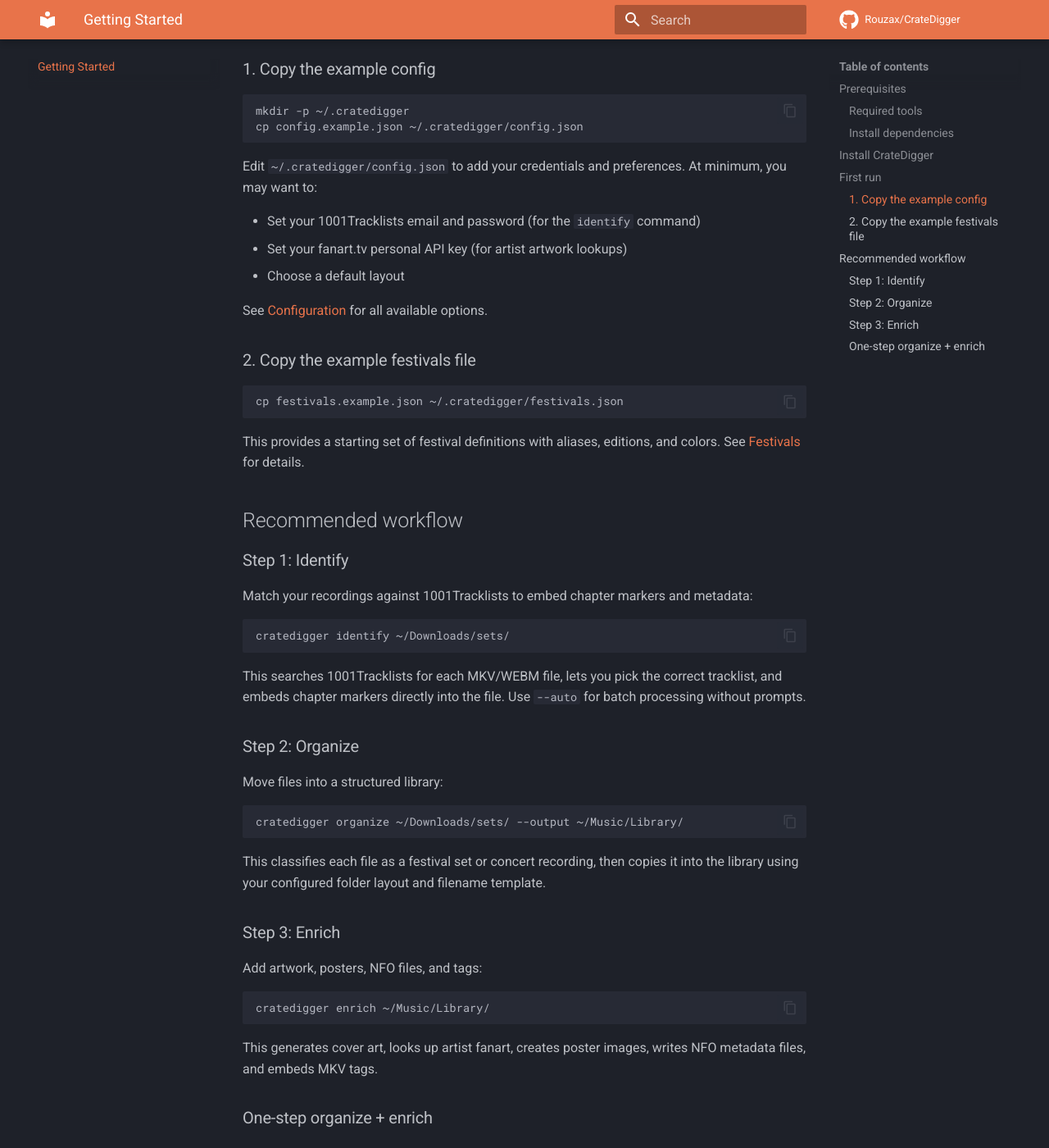
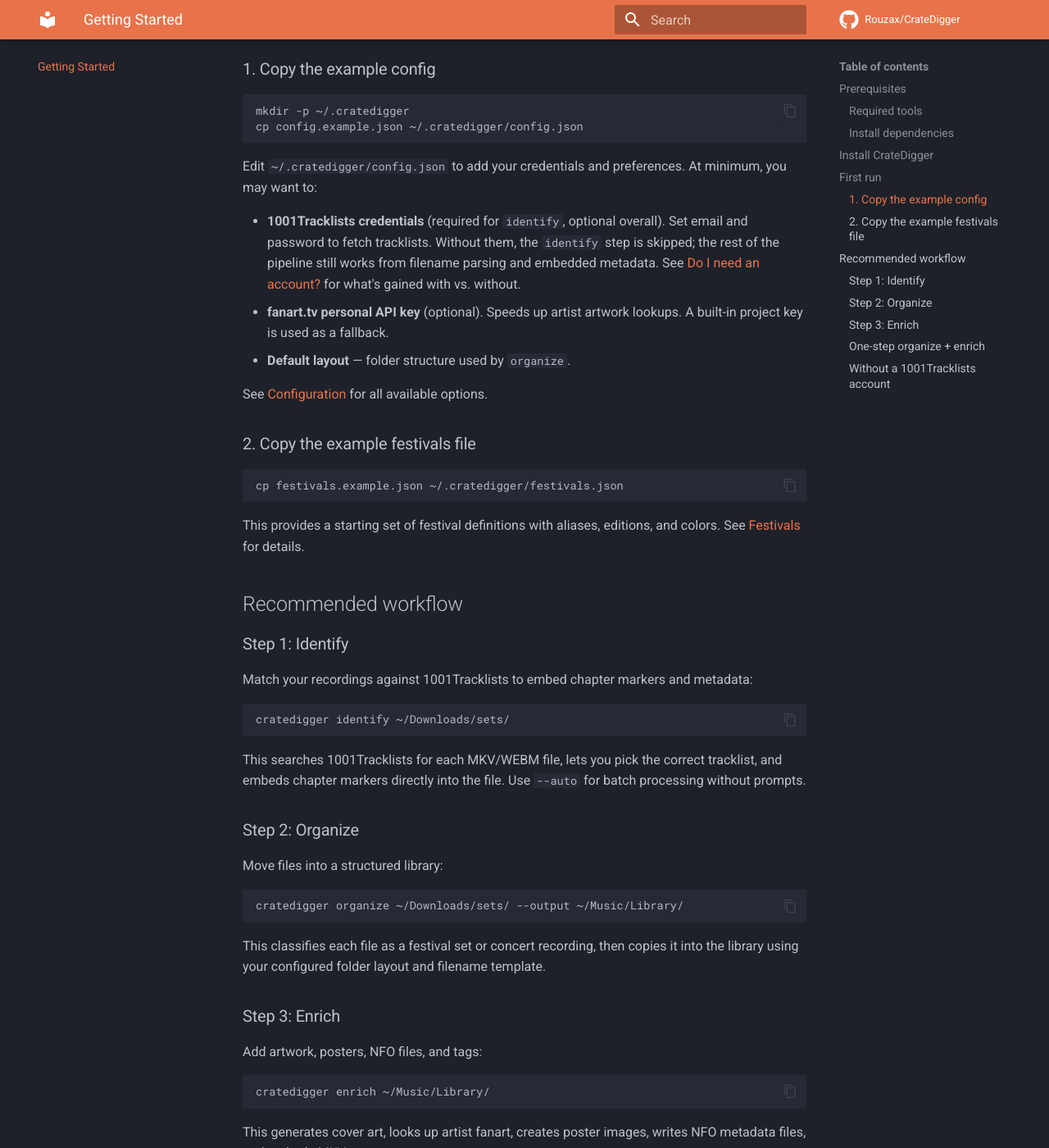
Before and after one commit to Rouzax/CrateDigger, an MkDocs documentation site: the page built from docs/getting-started.md, in a window 1280 px wide and 1400 px high, scrolled down 1129 px. Shown: the whole window at 82% size. Built offline with MkDocs 1.6.1 and Material for MkDocs 9.7.7, drawn with Linux system fonts in a browser that asks for light colours; comment, search, counter and statistics services are not loaded; some of the changed text lies outside the part shown.

Commit message:
docs: surface 1001TL account trade-off on index and getting-started
New users landing on the docs couldn't tell from index.md or
getting-started.md that identify requires a 1001TL account and that
the rest of the pipeline works without one. The capabilities matrix
was only reachable from tracklists.md.

index.md: add a note admonition between the three-command workflow
and Quick start, so copy-pasters see the caveat before running
identify. Links to the matrix on tracklists.md.

getting-started.md: rewrite the credentials bullet from 'you may want
to' to explicit 'required for identify, optional overall'. Add a
'Without a 1001Tracklists account' subsection after the recommended
workflow showing the 2-step alternative (organize + enrich) and what
it preserves vs. loses.

No new duplication: both pages link to the canonical capabilities
matrix on tracklists.md#do-i-need-an-account rather than repeating it.
Verified with mkdocs build --strict.

````diff
--- a/docs/getting-started.md
+++ b/docs/getting-started.md
@@ -71,9 +71,9 @@
 
 Edit `~/.cratedigger/config.json` to add your credentials and preferences. At minimum, you may want to:
 
-- Set your 1001Tracklists email and password (for the `identify` command)
-- Set your fanart.tv personal API key (for artist artwork lookups)
-- Choose a default layout
+- **1001Tracklists credentials** (required for `identify`, optional overall). Set email and password to fetch tracklists. Without them, the `identify` step is skipped; the rest of the pipeline still works from filename parsing and embedded metadata. See [Do I need an account?](tracklists.md#do-i-need-an-account) for what's gained with vs. without.
+- **fanart.tv personal API key** (optional). Speeds up artist artwork lookups. A built-in project key is used as a fallback.
+- **Default layout** — folder structure used by `organize`.
 
 See [Configuration](configuration.md) for all available options.
 
@@ -124,3 +124,13 @@
 ```bash
 cratedigger organize ~/Downloads/sets/ --output ~/Music/Library/ --enrich
 ```
+
+### Without a 1001Tracklists account
+
+If you don't want a 1001TL account, skip step 1 and run organize + enrich directly:
+
+```bash
+cratedigger organize ~/Downloads/sets/ --output ~/Music/Library/ --enrich
+```
+
+The resulting library uses filename parsing (via your `festivals.json` aliases and `artists.json` rules) and embedded MKV metadata. You keep the organized folder tree, NFO files, posters, cover art, and artist artwork from fanart.tv. You lose chapter markers, per-track metadata, album-level multi-artist tags, stage/venue/event taxonomy, and DJ artwork from 1001TL. See [Do I need an account?](tracklists.md#do-i-need-an-account) for the full matrix.
````
Also changed, not shown: docs/index.md (+3 -0 lines).
